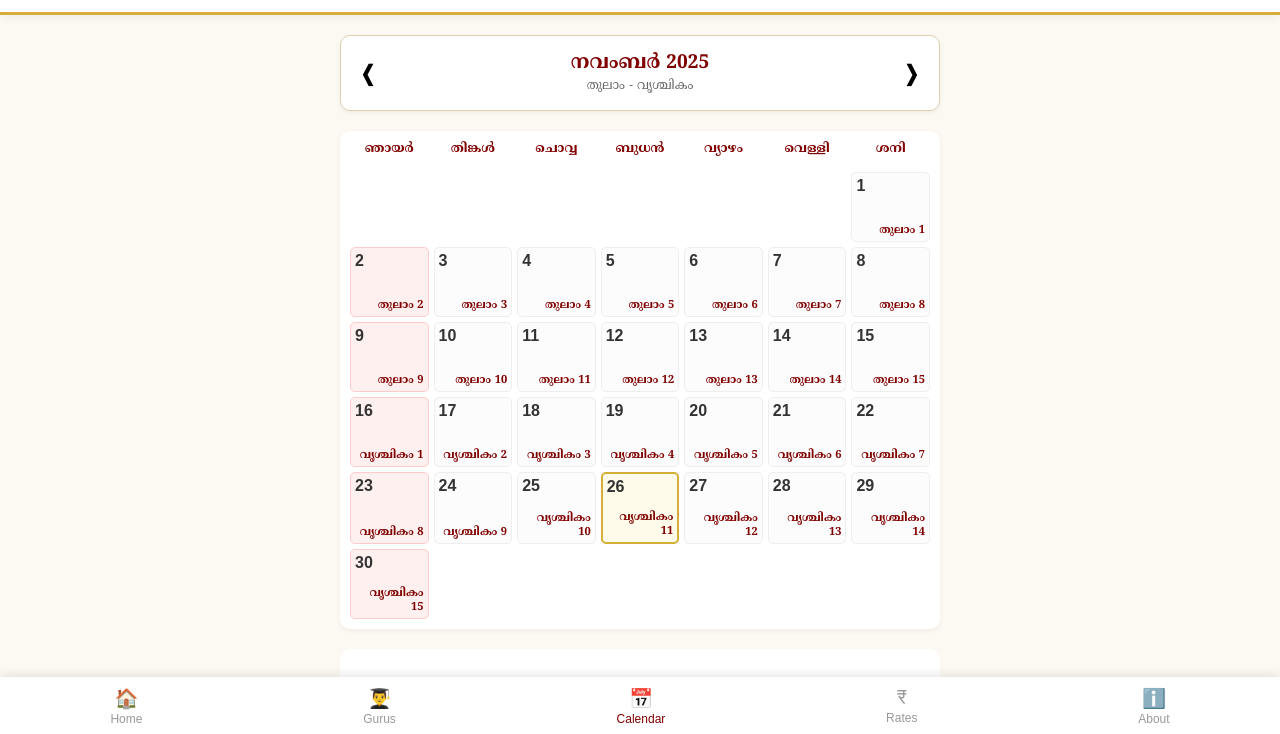
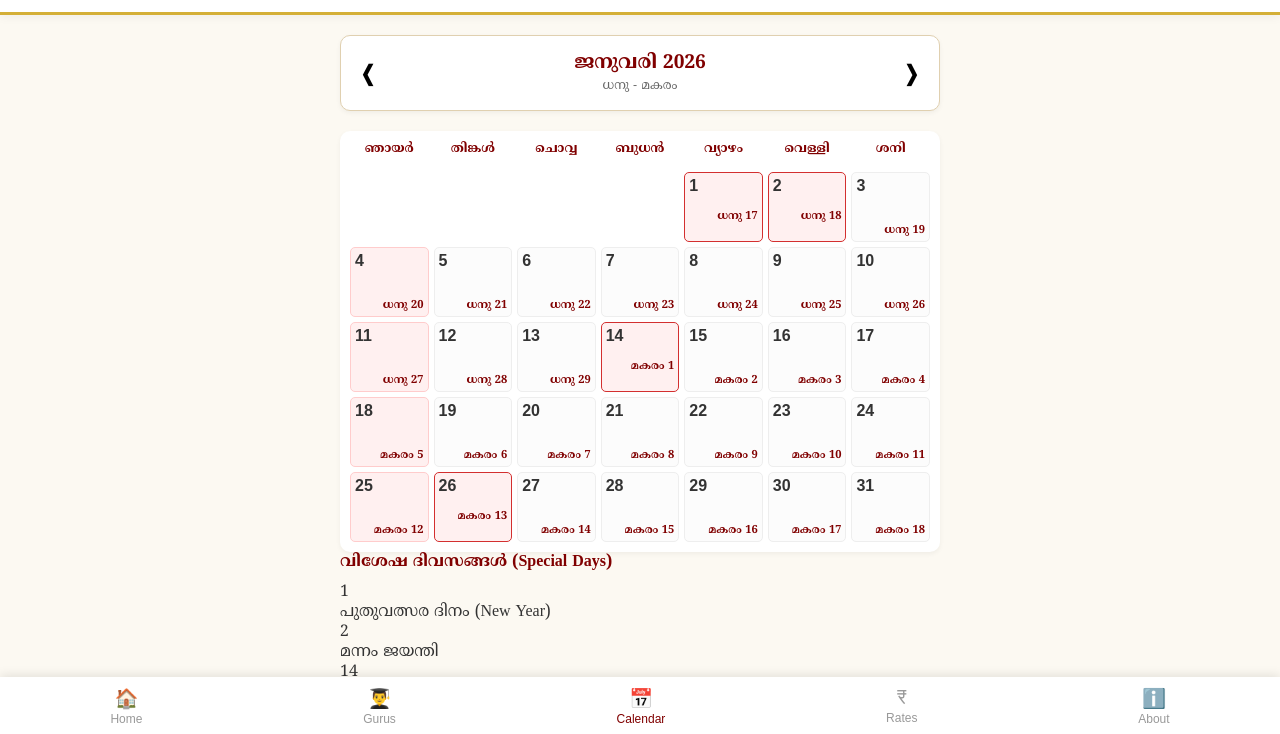
Before and after one commit to RahKri/jyothishi, a plain HTML site: page calendar.html in a window 1280 px wide. Shown: the part 64-798 px from the top of the page. Drawn offline with Linux system fonts and the light colour scheme.

Commit message:
Update calendar.html

```diff
--- a/calendar.html
+++ b/calendar.html
@@ -3,7 +3,7 @@
 <head>
     <meta charset="UTF-8">
     <meta name="viewport" content="width=device-width, initial-scale=1.0">
-    <title>Illam Jyothisham | Calendar</title>
+    <title>Illam Jyothisham | Calendar 2026</title>
     <link href="https://fonts.googleapis.com/css2?family=Noto+Serif+Malayalam:wght@400;700&display=swap" rel="stylesheet">
     <link rel="stylesheet" href="style.css">
 </head>
@@ -29,9 +29,14 @@
 
         <div class="calendar-grid" id="calendarGrid"></div>
 
+        <div id="eventListBox" class="event-list-box" style="display:none;">
+            <h4 style="margin:0 0 10px 0; color:#800000;">വിശേഷ ദിവസങ്ങൾ (Special Days)</h4>
+            <div id="eventListContent"></div>
+        </div>
+
         <div class="about-card" style="margin-top: 20px; text-align: center;">
-            <p style="font-size: 0.9rem;">നക്ഷത്രവും തിഥിയും കൃത്യമായി അറിയാൻ മെസ്സേജ് ചെയ്യുക.</p>
-            <button class="book-btn" onclick="contactWhatsApp('നമസ്കാരം, ഇന്നത്തെ നക്ഷത്രം അറിയണം')">ഇന്നത്തെ നക്ഷത്രം</button>
+            <p style="font-size: 0.9rem;">വിശേഷ ദിവസങ്ങളിലെ പൂജകൾ ബുക്ക് ചെയ്യാൻ മെസ്സേജ് ചെയ്യുക.</p>
+            <button class="book-btn" onclick="contactWhatsApp('നമസ്കാരം, വിശേഷ ദിവസത്തെ പൂജ ബുക്ക് ചെയ്യാൻ ആഗ്രഹിക്കുന്നു')">പൂജ ബുക്ക് ചെയ്യാൻ</button>
         </div>
     </main>
 
@@ -56,43 +61,109 @@
     <script src="script.js"></script>
 
     <script>
-        let currentYear = new Date().getFullYear();
-        let currentMonth = new Date().getMonth();
+        let currentYear = 2026;
+        let currentMonth = new Date().getFullYear() === 2026 ? new Date().getMonth() : 0;
+
+        // --- COMPREHENSIVE KERALA FESTIVAL DATA 2026 ---
+        // Format: "MonthIndex-Date": "Event Name"
+        // Note: Month Index starts at 0 (Jan=0, Feb=1, ... Dec=11)
+        const festivalData = {
+            "2026": {
+                // JANUARY (0)
+                "0-1": "പുതുവത്സര ദിനം (New Year)",
+                "0-2": "മന്നം ജയന്തി",
+                "0-14": "മകര സംക്രാന്തി",
+                "0-26": "റിപ്പബ്ലിക് ദിനം",
+
+                // FEBRUARY (1)
+                "1-1": "തൈപ്പൂയം",
+                "1-16": "മഹാ ശിവരാത്രി",
+                "1-24": "ആറ്റുകാൽ പൊങ്കാല (Approx)",
+
+                // MARCH (2)
+                "2-8": "അന്താരാഷ്ട്ര വനിതാ ദിനം",
+                "2-20": "ഈദ് ഉൽ ഫിത്തർ (Subject to Moon)",
+                "2-29": "ഓശാന ഞായർ",
+
+                // APRIL (3)
+                "3-2": "പെസഹ വ്യാഴം",
+                "3-3": "ദുഃഖവെള്ളി (Good Friday)",
+                "3-5": "ഈസ്റ്റർ",
+                "3-14": "വിഷു (Vishu)",
+                "3-14": "അംബേദ്കർ ജയന്തി",
+                "3-28": "തൃശ്ശൂർ പൂരം (Approx)",
+
+                // MAY (4)
+                "4-1": "മെയ് ദിനം (May Day)",
+                "4-27": "ബക്രീദ് (Subject to Moon)",
+
+                // JUNE (5)
+                "5-21": "ലോക യോഗ ദിനം",
+
+                // JULY (6)
+                "6-17": "രാമായണ മാസാചരണം തുടക്കം (Karkidakam 1)",
+
+                // AUGUST (7)
+                "7-15": "സ്വാതന്ത്ര്യ ദിനം",
+                "7-16": "ചിങ്ങം 1 (Karshaka Dinam)",
+                "7-25": "ഉത്രാടം (First Onam)",
+                "7-26": "തിരുവോണം (Thiruvonam)",
+                "7-27": "അവിട്ടം (Third Onam)",
+                "7-28": "ചതയം (Fourth Onam)",
+                "7-28": "അയ്യങ്കാളി ജയന്തി",
+                "7-30": "ശ്രീനാരായണ ഗുരു ജയന്തി",
+
+                // SEPTEMBER (8)
+                "8-4": "ശ്രീകൃഷ്ണ ജയന്തി (Ashtami Rohini)",
+                "8-5": "അധ്യാപക ദിനം",
+                "8-21": "ശ്രീനാരായണ ഗുരു സമാധി",
+                "8-27": "നബി ദിനം (Subject to Moon)",
+
+                // OCTOBER (9)
+                "9-2": "ഗാന്ധി ജയന്തി",
+                "9-12": "നവരാത്രി തുടക്കം",
+                "9-18": "ദുർഗ്ഗാഷ്ടമി",
+                "9-19": "മഹാനവമി",
+                "9-20": "വിജയദശമി (Vidyarambham)",
+
+                // NOVEMBER (10)
+                "10-1": "കേരളപ്പിറവി",
+                "10-8": "ദീപാവലി (Deepavali)",
+                "10-14": "ശിശു ദിനം",
+                "10-17": "മണ്ഡലകാലം തുടക്കം",
+
+                // DECEMBER (11)
+                "11-21": "ഗുരുവായൂർ ഏകാദശി",
+                "11-25": "ക്രിസ്മസ് (Christmas)",
+                "11-26": "മണ്ഡല പൂജ"
+            }
+        };
 
         const malayalamMonths = ["ജനുവരി", "ഫെബ്രുവരി", "മാർച്ച്", "ഏപ്രിൽ", "മെയ്", "ജൂൺ", "ജൂലൈ", "ഓഗസ്റ്റ്", "സെപ്റ്റംബർ", "ഒക്ടോബർ", "നവംബർ", "ഡിസംബർ"];
         const weekDays = ["ഞായർ", "തിങ്കൾ", "ചൊവ്വ", "ബുധൻ", "വ്യാഴം", "വെള്ളി", "ശനി"];
 
-        // Data for Solar Month Transitions (Approximate for 2025/2026)
-        // Format: [Cutoff Date, Month Name Before Cutoff, Month Name After Cutoff, Days Offset]
         const sankrantiData = [
-            { cutoff: 14, before: "ധനു", after: "മകരം", offsetBefore: 17, offsetAfter: 1 },    // Jan
-            { cutoff: 13, before: "മകരം", after: "കുംഭം", offsetBefore: 0, offsetAfter: 1 },    // Feb
-            { cutoff: 14, before: "കുംഭം", after: "മീനം", offsetBefore: 0, offsetAfter: 1 },    // Mar
-            { cutoff: 14, before: "മീനം", after: "മേടം", offsetBefore: 0, offsetAfter: 1 },     // Apr (Vishu)
-            { cutoff: 15, before: "മേടം", after: "ഇടവം", offsetBefore: 0, offsetAfter: 1 },     // May
-            { cutoff: 15, before: "ഇടവം", after: "മിഥുനം", offsetBefore: 0, offsetAfter: 1 },   // Jun
-            { cutoff: 16, before: "മിഥുനം", after: "കർക്കടകം", offsetBefore: 0, offsetAfter: 1 }, // Jul
-            { cutoff: 17, before: "കർക്കടകം", after: "ചിങ്ങം", offsetBefore: 0, offsetAfter: 1 }, // Aug (New Year)
-            { cutoff: 17, before: "ചിങ്ങം", after: "കന്നി", offsetBefore: 0, offsetAfter: 1 },    // Sep
-            { cutoff: 17, before: "കന്നി", after: "തുലാം", offsetBefore: 0, offsetAfter: 1 },     // Oct
-            { cutoff: 16, before: "തുലാം", after: "വൃശ്ചികം", offsetBefore: 0, offsetAfter: 1 },  // Nov
-            { cutoff: 16, before: "വൃശ്ചികം", after: "ധനു", offsetBefore: 0, offsetAfter: 1 }     // Dec
+            { cutoff: 14, before: "ധനു", after: "മകരം", offsetBefore: 17, offsetAfter: 1 },
+            { cutoff: 13, before: "മകരം", after: "കുംഭം", offsetBefore: 0, offsetAfter: 1 },
+            { cutoff: 14, before: "കുംഭം", after: "മീനം", offsetBefore: 0, offsetAfter: 1 },
+            { cutoff: 14, before: "മീനം", after: "മേടം", offsetBefore: 0, offsetAfter: 1 },
+            { cutoff: 15, before: "മേടം", after: "ഇടവം", offsetBefore: 0, offsetAfter: 1 },
+            { cutoff: 15, before: "ഇടവം", after: "മിഥുനം", offsetBefore: 0, offsetAfter: 1 },
+            { cutoff: 16, before: "മിഥുനം", after: "കർക്കടകം", offsetBefore: 0, offsetAfter: 1 },
+            { cutoff: 17, before: "കർക്കടകം", after: "ചിങ്ങം", offsetBefore: 0, offsetAfter: 1 },
+            { cutoff: 17, before: "ചിങ്ങം", after: "കന്നി", offsetBefore: 0, offsetAfter: 1 },
+            { cutoff: 17, before: "കന്നി", after: "തുലാം", offsetBefore: 0, offsetAfter: 1 },
+            { cutoff: 16, before: "തുലാം", after: "വൃശ്ചികം", offsetBefore: 0, offsetAfter: 1 },
+            { cutoff: 16, before: "വൃശ്ചികം", after: "ധനു", offsetBefore: 0, offsetAfter: 1 }
         ];
 
         function getMalayalamDate(engDate, monthIndex) {
             const rule = sankrantiData[monthIndex];
-
-            // Before the Sankranti date (Cutoff)
             if (engDate < rule.cutoff) {
-                // Calculate remaining days of previous Malayalam month
-                // This is an approximation. A real Panchangam needs complex math.
-                // We use a simplified offset logic here for display purposes.
                 let malDate = rule.offsetBefore + engDate;
-                if(monthIndex === 0) malDate = 16 + engDate; // Specific fix for Dhanu in Jan
+                if(monthIndex === 0) malDate = 16 + engDate;
                 return `${rule.before} ${malDate}`;
-            }
-            // After the Sankranti date
-            else {
+            } else {
                 let malDate = engDate - rule.cutoff + 1;
                 return `${rule.after} ${malDate}`;
             }
@@ -102,11 +173,14 @@
             const grid = document.getElementById('calendarGrid');
             const display = document.getElementById('monthDisplay');
             const eraDisplay = document.getElementById('eraDisplay');
+            const eventBox = document.getElementById('eventListBox');
+            const eventContent = document.getElementById('eventListContent');
 
             grid.innerHTML = "";
+            eventContent.innerHTML = "";
+            let hasEvents = false;
+
             display.innerText = `${malayalamMonths[currentMonth]} ${currentYear}`;
-
-            // Show the Era range (e.g. Makaram - Kumbham)
             const rule = sankrantiData[currentMonth];
             eraDisplay.innerText = `${rule.before} - ${rule.after}`;
 
@@ -132,12 +206,10 @@
                 const dateDiv = document.createElement('div');
                 dateDiv.className = 'calendar-date';
 
-                // 1. English Date Number
                 const engSpan = document.createElement('span');
                 engSpan.className = 'eng-date';
                 engSpan.innerText = d;
 
-                // 2. Malayalam Date Logic
                 const malSpan = document.createElement('span');
                 malSpan.className = 'mal-date';
                 malSpan.innerText = getMalayalamDate(d, currentMonth);
@@ -145,17 +217,45 @@
                 dateDiv.appendChild(engSpan);
                 dateDiv.appendChild(malSpan);
 
-                // Highlight Sunday
+                // --- EVENT CHECKER ---
+                const dateKey = `${currentMonth}-${d}`;
+                const yearData = festivalData[currentYear];
+
+                if (yearData && yearData[dateKey]) {
+                    // 1. Add Dot to Calendar
+                    const dot = document.createElement('div');
+                    dot.className = 'event-indicator';
+                    dateDiv.appendChild(dot);
+                    dateDiv.style.borderColor = "#d32f2f";
+                    dateDiv.style.backgroundColor = "#fff0f0";
+
+                    // 2. Add to List Below
+                    hasEvents = true;
+                    const eventItem = document.createElement('div');
+                    eventItem.className = 'event-item';
+                    eventItem.innerHTML = `
+                        <div class="event-date-badge">${d}</div>
+                        <div class="event-name">${yearData[dateKey]}</div>
+                    `;
+                    eventContent.appendChild(eventItem);
+                }
+
                 const checkDay = new Date(currentYear, currentMonth, d).getDay();
                 if (checkDay === 0) dateDiv.classList.add('sunday');
 
-                // Highlight Today
                 const today = new Date();
                 if (d === today.getDate() && currentMonth === today.getMonth() && currentYear === today.getFullYear()) {
                     dateDiv.classList.add('today');
                 }
 
                 grid.appendChild(dateDiv);
+            }
+
+            // Show/Hide List Box
+            if(hasEvents) {
+                eventBox.style.display = 'block';
+            } else {
+                eventBox.style.display = 'none';
             }
         }
 
```
